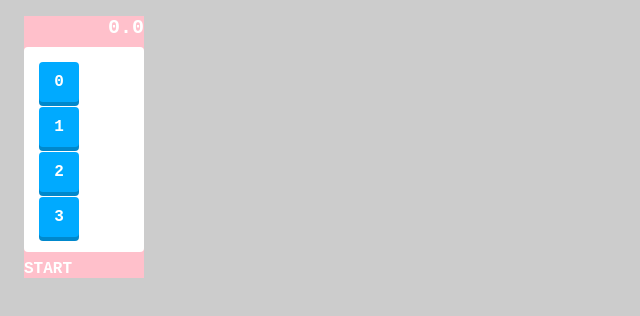
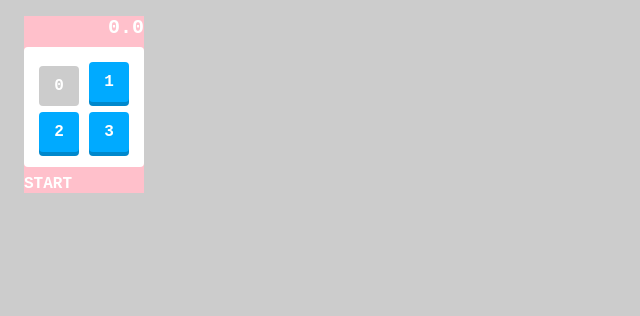
Before and after one commit to ma22npk/myNumbersGame, a plain HTML site: page index.html in a window 1280 px wide. Shown: the whole page, without its empty margins (0-640 px from the left). Drawn offline with Linux system fonts and the light colour scheme.

Commit message:
パネルの整列

```diff
--- a/index.html
+++ b/index.html
@@ -13,15 +13,13 @@
   <div id="container">
     <div id="timer">0.0</div>
     <ul id="board">
-      <li>0</li>
+      <li class="pressed">0</li>
       <li>1</li>
       <li>2</li>
       <li>3</li>
     </ul>
     <div class="btn">START</div>
   </div>
-
-
   <script src="main.js"></script>
 </body>
 
--- a/style.scss
+++ b/style.scss
@@ -1,4 +1,4 @@
-body{
+body {
   background: #ccc;
   color: #fff;
   font-family: 'Courier New';
@@ -6,22 +6,25 @@ font-size: 16px;
   font-weight: bold;
 }
 
-#container{
+#container {
   /* 50px * 2 + 10px * 2 */
   width: 120px;
   margin: 16px;
   background: pink;
 }
 
-#board{
+#board {
   list-style: none;
   margin: 0 0 8px;
   padding: 10px;
   background: #fff;
   border-radius: 4px;
+  display: flex;
+  flex-wrap: wrap;
+  justify-content: space-between;
 }
 
-#board li{
+#board li {
   background: #00aaff;
   width: 40px;
   height: 40px;
@@ -31,9 +34,17 @@ border-radius: 4px;
   line-height: 40px;
   text-align: center;
   box-shadow: 0 4px 0 #0088cc;
+}
 
+#board li.pressed {
+  background: #ccc;
+  box-shadow: none;
+margin-top: 9px;
+margin-bottom: 1px;
 }
-#timer{
+
+
+#timer {
   margin-bottom: 8px;
   font-size: 20px;
   text-align: right;
```
Also changed, not shown: style.css, 1 other file. Lines whose indentation alone changed are shown as unchanged.
